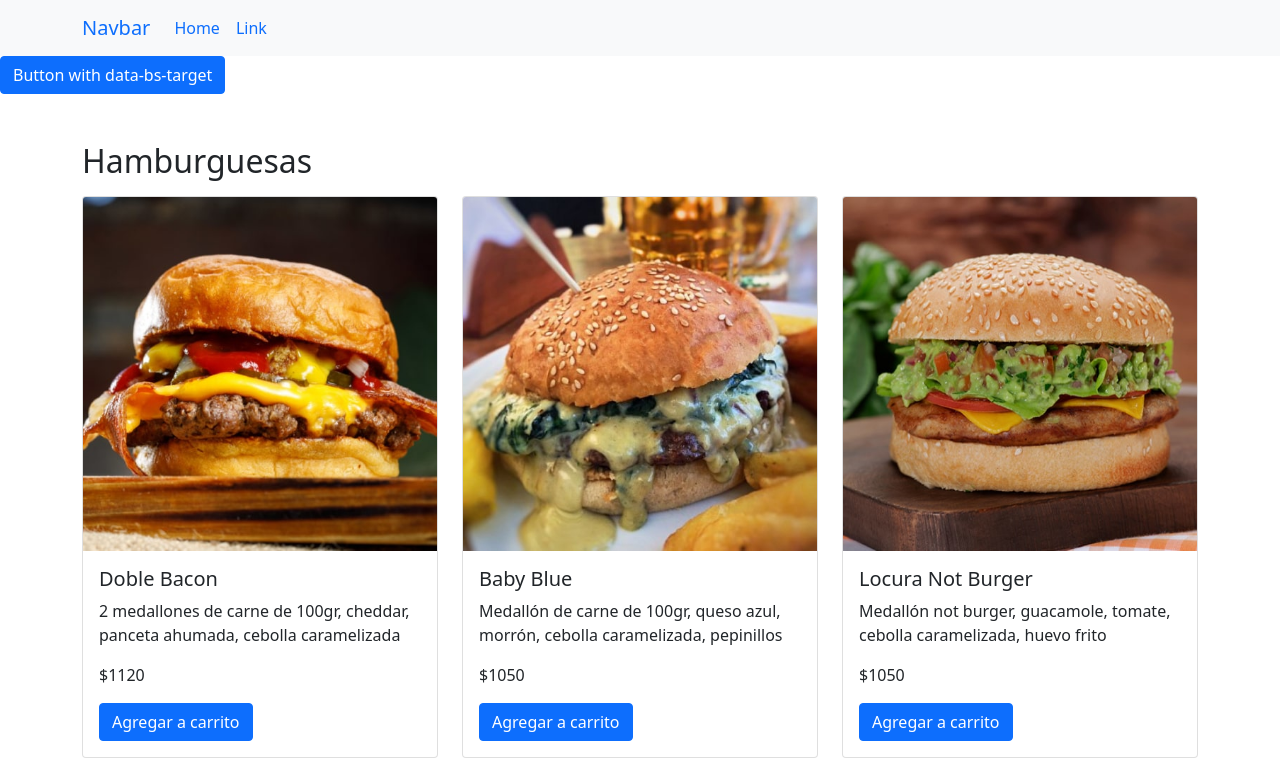
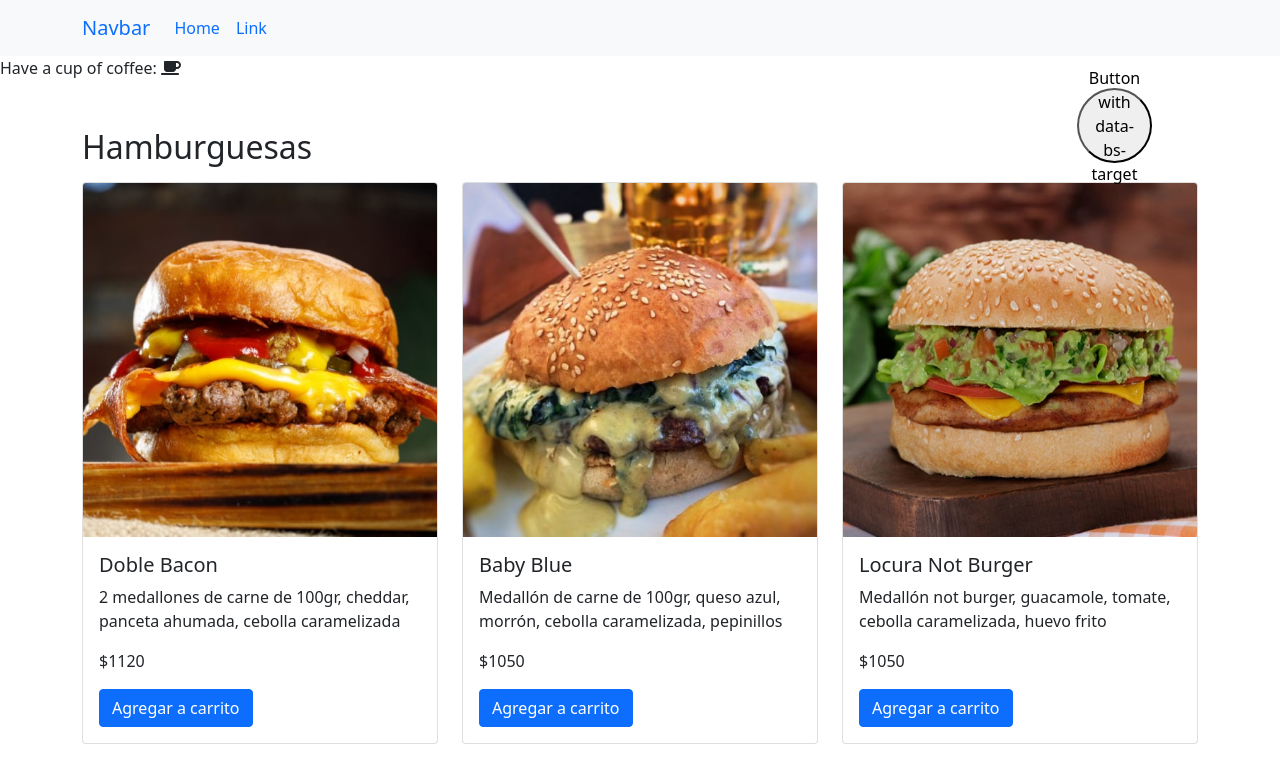
Before and after one commit to pazspera/coderhouse-vue2, a Vue app in the folder primera-entrega/: page / in a window 1280 px wide. Shown: the top 767 px of the page. Built offline with nearby package versions, Linux system fonts and the light colour scheme.

Commit message:
agregué fontawesome

```diff
--- a/primera-entrega/package.json
+++ b/primera-entrega/package.json
@@ -8,6 +8,9 @@
     "lint": "vue-cli-service lint"
   },
   "dependencies": {
+    "@fortawesome/fontawesome-svg-core": "^6.1.1",
+    "@fortawesome/free-solid-svg-icons": "^6.1.1",
+    "@fortawesome/vue-fontawesome": "^2.0.6",
     "axios": "^0.27.2",
     "bootstrap": "^5.1.3",
     "core-js": "^3.8.3",
--- a/primera-entrega/src/App.vue
+++ b/primera-entrega/src/App.vue
@@ -1,8 +1,8 @@
 <template>
   <main id="app">
-    <NavBar>
-    </NavBar>
-      <ShoppingCart />
+    <NavBar> </NavBar>
+    <p>Have a cup of coffee: <font-awesome-icon icon="coffee" /></p>
+    <ShoppingCart />
     <section class="container my-5">
       <h2 class="mb-3">Hamburguesas</h2>
       <ProductCard :products="hamburgers" />
--- a/primera-entrega/src/components/ShoppingCart.vue
+++ b/primera-entrega/src/components/ShoppingCart.vue
@@ -1,6 +1,6 @@
 <template>
   <div>
-    <button class="btn btn-primary" type="button" data-bs-toggle="offcanvas" data-bs-target="#offcanvasExample" aria-controls="offcanvasExample">Button with data-bs-target</button>
+    <button class="cart" type="button" data-bs-toggle="offcanvas" data-bs-target="#offcanvasExample" aria-controls="offcanvasExample">Button with data-bs-target</button>
 
     <div class="offcanvas offcanvas-end" tabindex="-1" id="offcanvasExample" aria-labelledby="offcanvasExampleLabel">
       <div class="offcanvas-header">
@@ -16,8 +16,25 @@
 
 <script>
 export default {
-    name: "ShoppingCart",
+  name: "ShoppingCart",
 };
 </script>
 
-<style></style>
+<style>
+.cart {
+  position: fixed;
+  cursor: pointer;
+  top: 10vh;
+  right: 10vw;
+  z-index: 998;
+  padding: 2rem;
+  border-radius: 100%;
+  margin-top: 0.5rem;
+  height: 75px;
+  width: 75px;
+  display: flex;
+  align-items: center;
+  justify-content: center;
+  transition: all 0.4s ease-in-out;
+}
+</style>
--- a/primera-entrega/src/main.js
+++ b/primera-entrega/src/main.js
@@ -2,6 +2,14 @@ import Vue from "vue";
 import App from "./App.vue";
 import "bootstrap";
 import "bootstrap/dist/css/bootstrap.min.css";
+
+import { library } from "@fortawesome/fontawesome-svg-core";
+import { faCoffee } from "@fortawesome/free-solid-svg-icons";
+import { FontAwesomeIcon } from "@fortawesome/vue-fontawesome";
+
+library.add(faCoffee);
+
+Vue.component("font-awesome-icon", FontAwesomeIcon);
 
 Vue.config.productionTip = false;
 
```
Also changed, not shown: 1 other file (tests, documents, lock files or other folders).
